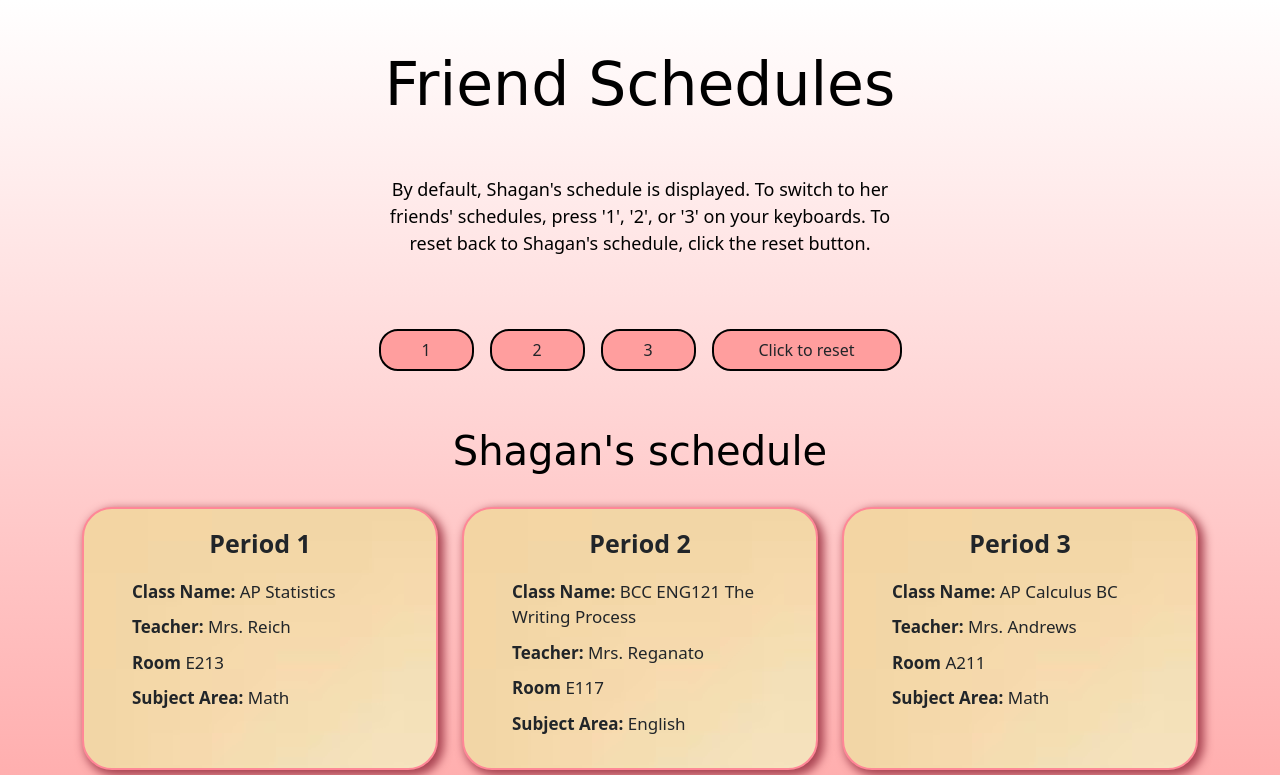
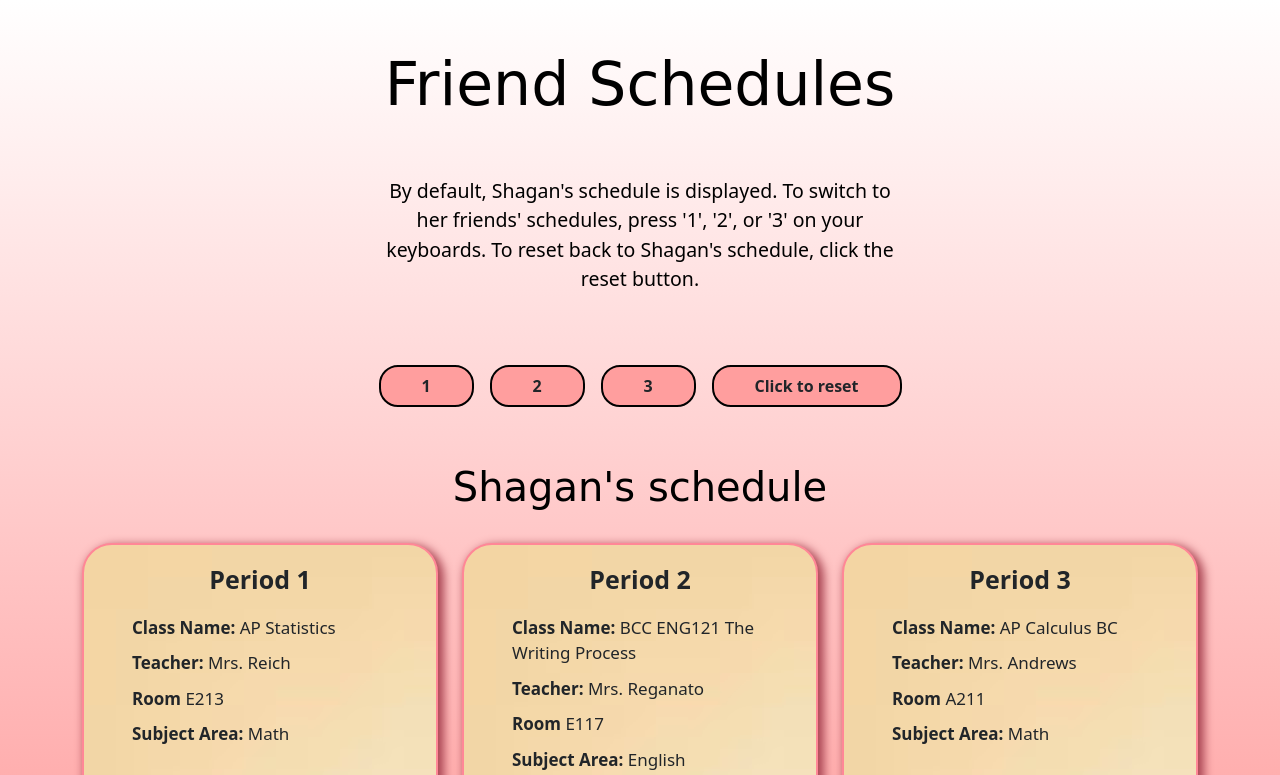
Before and after one commit to Shagan742/FriendSchedule, a plain HTML site: page index.html in a window 1280 px wide. Shown: the top 775 px of the page. Drawn offline with nearby package versions, Linux system fonts and the light colour scheme; a web font is replaced by a local one.

Commit message:
finished

```diff
--- a/index.html
+++ b/index.html
@@ -30,7 +30,7 @@
     <h1>Friend Schedules</h1>
     <br>
     <br>
-    <div class="col-6">
+    <div class="col-md-6 col-sm-10">
     <p class="mt-5 instruction">By default, Shagan's schedule is displayed.
         To switch to her friends' schedules, press '1', '2', or '3' on your keyboards.
     To reset back to Shagan's schedule, click the reset button.</p>
@@ -38,10 +38,10 @@
 </div>
 
 <div class="row justify-content-center d-flex">
-            <div class="col-1 m-2"  id="btn1"><button class="btn">1</button></div>
-            <div class="col-1 m-2"  id="btn2"><button class="btn">2</button></div>
-            <div class="col-1 m-2"  id="btn3"><button class="btn">3</button></div>
-            <div class="col-2 m-2"  id="reset"><button class="btn">Click to reset</button></div>
+            <div class="col-md-1 col-sm-3 m-2"  id="btn1"><button class="btn">1</button></div>
+            <div class="col-md-1 col-sm-3 m-2"  id="btn2"><button class="btn">2</button></div>
+            <div class="col-md-1 col-sm-3 m-2"  id="btn3"><button class="btn">3</button></div>
+            <div class="col-md-2 col-sm-4 m-2"  id="reset"><button class="btn">Click to reset</button></div>
 </div>
 
 <div class="row d-flex justify-content-center" id="output">
--- a/script.js
+++ b/script.js
@@ -1,11 +1,11 @@
-let output = document.getElementById("output")
+let output = document.getElementById("output") //define output
 
 
-async function loadSchedule(file) {
-    output.innerHTML = ''
+async function loadSchedule(file) { //function loads and that file is the file i want to load under eventListener conditions below
+    output.innerHTML = '' //empties HTML before it
 
 
-    //this edits the the file string to let me put an h3 where I can identify whose schedule I'm showing
+    //this edits the the file thing to let me put an h3 where I can identify whose schedule I'm showing
     let personName = file.slice(1, file.length - 5);
     let capitalizedInitial = file.charAt(0).toUpperCase();
     let completedName = capitalizedInitial + personName;
@@ -15,7 +15,7 @@ async function loadSchedule(file) {
 
     //try to get the json file and do stuff with it
     try {
-        const res = await fetch(file);
+        const res = await fetch(file); //get the file and convert it to what i need
         const data = await res.json();
 
         //whoever's schedule is shown is identified
@@ -23,6 +23,7 @@ async function loadSchedule(file) {
 
 //for every class of my data i got, put the person's info abt each class in cards
         for (const classes of data) {
+            //decided to insert HTML the long way, making it = some big card string with json data in it
             const html = `
 
                 <div class="col-md-4 col-sm-10 my-3">
@@ -40,11 +41,10 @@ async function loadSchedule(file) {
   </div>
 </div>
 </div>`
-            output.insertAdjacentHTML('beforeend', html)
-
+            output.insertAdjacentHTML('beforeend', html) //my html is now shown
 
         }
-    } catch (err) {
+    } catch (err) { //if that file isn't there, this shall show.
         output.insertAdjacentHTML('beforeend', 'Error: ' + err)
     }
 
@@ -52,21 +52,19 @@ async function loadSchedule(file) {
 
 }
 
-
+//all 3 of these tell to load person's schedule based on what key you press on keyboard
 document.addEventListener("keydown", e => {
 if (e.key === '1') {
         loadSchedule("kristen.json")
         return;
     }
 })
-
 document.addEventListener("keydown", e => {
 if (e.key === '2') {
         loadSchedule("yasmina.json")
         return;
     }
 })
-
 document.addEventListener("keydown", e => {
 if (e.key === '3') {
         loadSchedule("amelia.json")
@@ -76,9 +74,10 @@ if (e.key === '3') {
 
 
 
-
+//resets so user can review default schedule with the click of that button
 document.getElementById("reset").addEventListener("click", () => {
     loadSchedule("shagan.json")
 })
 
+//by default, load this schedule
 loadSchedule("shagan.json")
--- a/style.css
+++ b/style.css
@@ -7,6 +7,10 @@ html {
     background-color:rgb(255, 158, 158);
     border:2px solid black;
     border-radius:19px;
+}
+
+.btn {
+    font-weight:bold;
 }
 
 #btn1:hover, #reset:hover, #btn2:hover, #btn3:hover {
@@ -37,7 +41,6 @@ ul {
 .name {
     font-size: 40px;
      font-family: "Playwrite AU TAS", cursive;
-  font-optical-sizing: auto;
   font-weight: 400;
   font-style: normal;
 }
@@ -61,5 +64,5 @@ li {
 }
 
 .instruction {
-    font-size:18px;
+    font-size:19.5px;
 }
```
